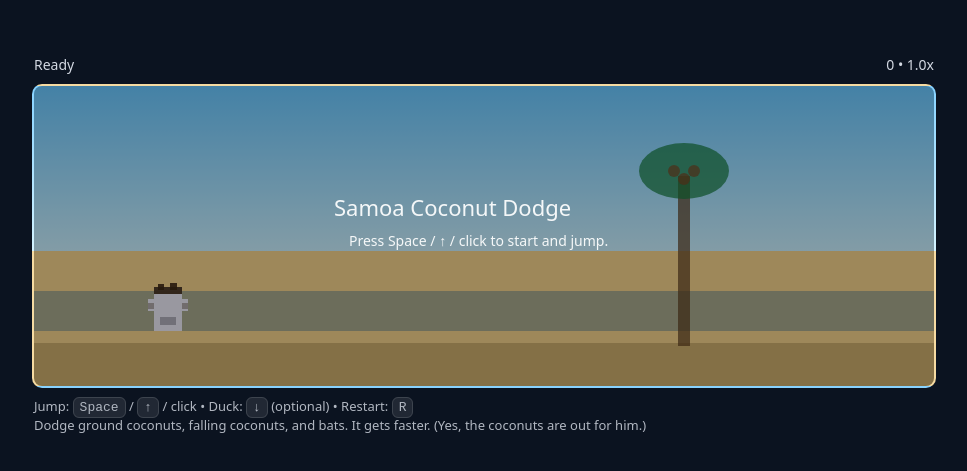
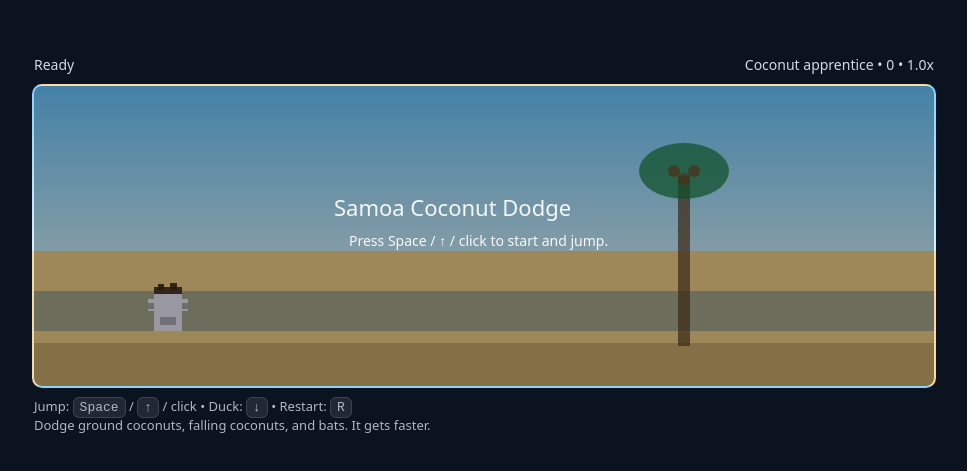
Before and after one commit to stervort/Coconut, a plain HTML site: page index.html in a window 1280 px wide. Shown: the part 155-626 px from the top of the page, without its empty margins (156-1123 px from the left). Drawn offline with Linux system fonts and the light colour scheme.

Commit message:
Update index.html

```diff
--- a/index.html
+++ b/index.html
@@ -3,7 +3,7 @@
 <head>
   <meta charset="utf-8" />
   <meta name="viewport" content="width=device-width,initial-scale=1" />
-  <title>Samoa Coconut Dodge</title>
+  <title>Jared vs Coconut</title>
   <style>
     html, body { height: 100%; margin: 0; background:#0b1320; font-family: system-ui, sans-serif; color:#e9eef7; }
     .wrap { display:flex; flex-direction:column; align-items:center; justify-content:center; height:100%; gap:10px; }
@@ -20,12 +20,18 @@
   <div class="wrap">
     <div class="hud">
       <div id="status">Ready</div>
-      <div><span id="score">0</span> • <span id="speed">1.0x</span></div>
+      <div>
+        <span id="taunt">Coconut apprentice</span>
+        • <span id="score">0</span>
+        • <span id="speed">1.0x</span>
+      </div>
     </div>
+
     <canvas id="c" width="900" height="300"></canvas>
+
     <div class="help">
-      Jump: <kbd>Space</kbd> / <kbd>↑</kbd> / click • Duck: <kbd>↓</kbd> (optional) • Restart: <kbd>R</kbd><br>
-      Dodge ground coconuts, falling coconuts, and bats. It gets faster. (Yes, the coconuts are out for him.)
+      Jump: <kbd>Space</kbd> / <kbd>↑</kbd> / click • Duck: <kbd>↓</kbd> • Restart: <kbd>R</kbd><br>
+      Dodge ground coconuts, falling coconuts, and bats. It gets faster.
     </div>
   </div>
 
```
